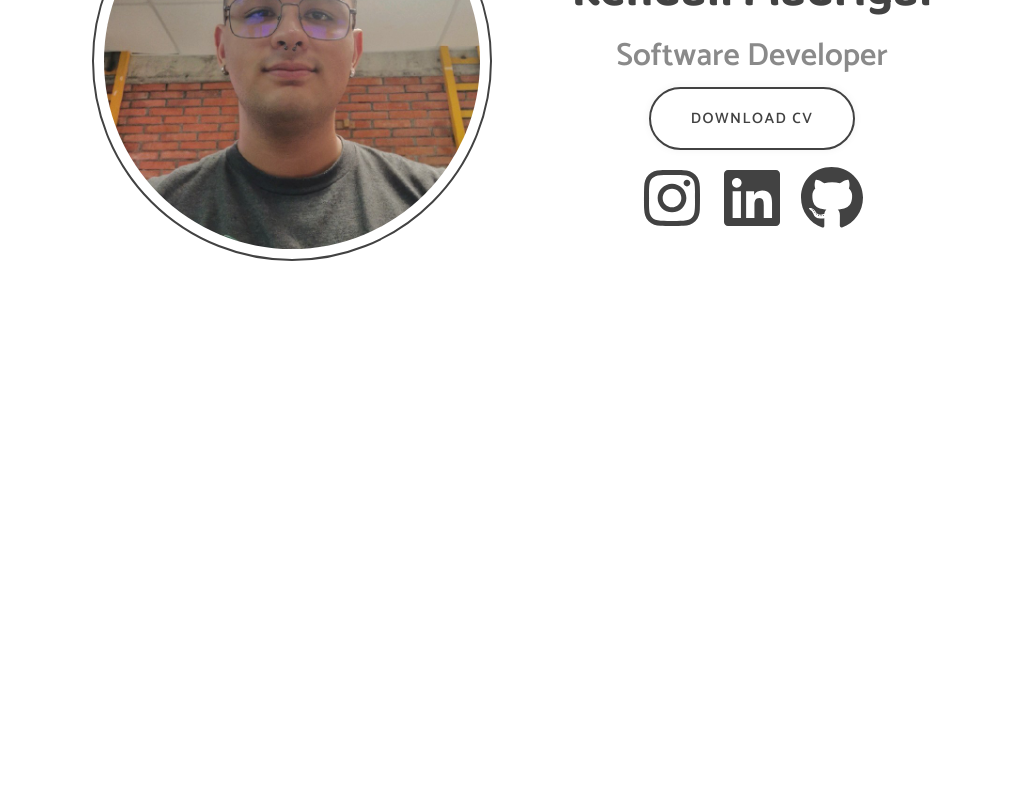
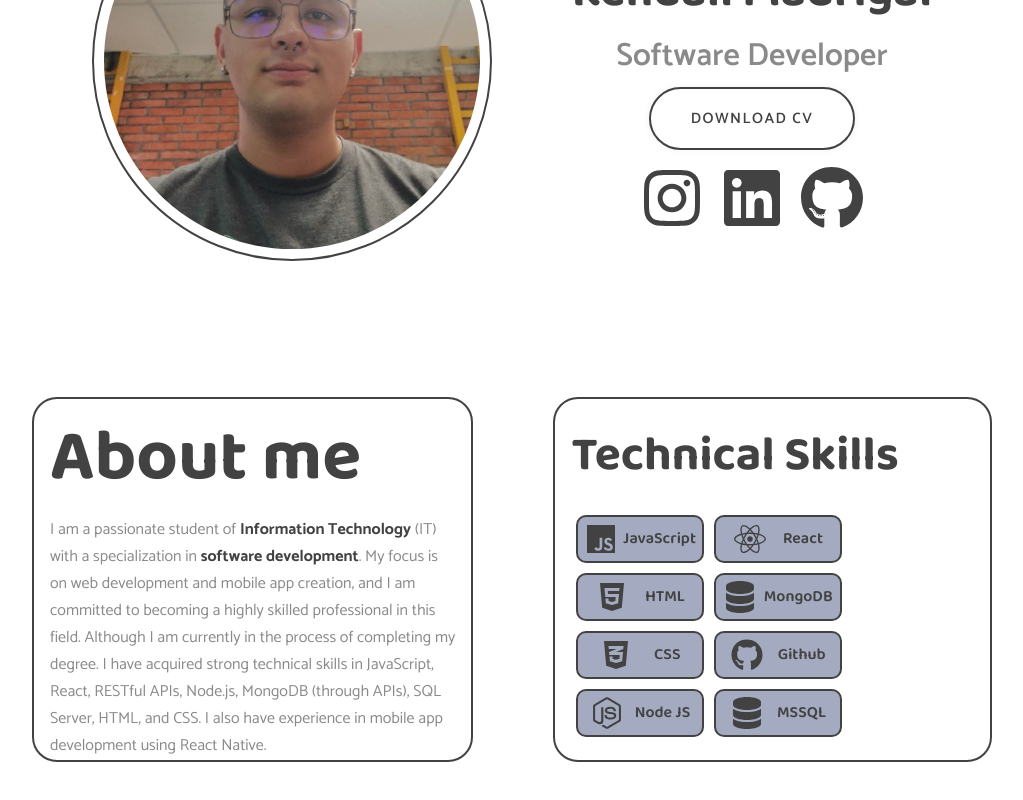
Before and after one commit to KendallMadrigal557/Portfolio, a React (Vite) app: page / in a window 1280 px wide. Shown: the part 370-1170 px from the top of the page, without its empty margins (128-1151 px from the left). Before the commit the page ends 800 px from the top, so only its background shows below. Built offline with nearby package versions, Linux system fonts and the light colour scheme.

Commit message:
Adding about section

```diff
--- a/src/App.jsx
+++ b/src/App.jsx
@@ -1,6 +1,7 @@
 import React, { useContext, useEffect } from 'react';
 import Navbar from './components/Navbar';
 import './main.css';
+import AboutSection from './components/about';
 import HomeSection from './components/home';
 import { ThemeContext } from './ThemeContext';
 
@@ -20,6 +21,7 @@ const App = () => {
         <div>
             <Navbar />
             <HomeSection />
+            <AboutSection />
         </div>
     );
 };
--- /dev/null
+++ b/src/components/about.jsx
@@ -0,0 +1,68 @@
+import React from 'react';
+import '../css/about.css';
+import IconComponentText from './icon';
+import { faJs, faReact, faHtml5, faCss3Alt, faGithub, faNodeJs } from '@fortawesome/free-brands-svg-icons';
+import { faDatabase } from '@fortawesome/free-solid-svg-icons';
+
+const AboutSection = () => {
+    const varIcons = [
+        {
+            icon: faJs,
+            text: 'JavaScript'
+        },
+        {
+            icon: faReact,
+            text: 'React'
+        },
+        {
+            icon: faHtml5,
+            text: 'HTML'
+        },
+        {
+            icon: faDatabase,
+            text: 'MongoDB'
+        },
+        {
+            icon: faCss3Alt,
+            text: 'CSS'
+        },
+        {
+            icon: faGithub,
+            text: 'Github'
+        },
+        {
+            icon: faNodeJs,
+            text: 'Node JS'
+        },
+        {
+            icon: faDatabase,
+            text: 'MSSQL'
+        }
+    ]
+    return (
+        <section id='about'>
+            <div id='about-info'>
+                <div id='title-about'>
+                    <h1>About me</h1>
+                </div>
+                <div id='info-about-me'>
+                    I am a passionate student of <strong>Information Technology</strong> (IT) with a specialization in <strong>software development</strong>. My focus is on web development and mobile app creation, and I am committed to becoming a highly skilled professional in this field.
+                    Although I am currently in the process of completing my degree. I have acquired strong technical skills in JavaScript, React, RESTful APIs, Node.js, MongoDB (through APIs), SQL Server, HTML, and CSS. I also have experience in mobile app development using React Native.
+                </div>
+            </div>
+            <div id='about-skills'>
+                <div id='skills'>
+                    <div id='skills-title'><h1>Technical Skills</h1></div>
+                    <div id='components'>
+
+                        {varIcons.map((varIcon, index) => (
+                            <IconComponentText key={varIcon.text} iconName={varIcon.icon} text={varIcon.text} />
+                        ))}
+                    </div>
+                </div>
+            </div>
+        </section>
+    )
+}
+
+export default AboutSection;
--- /dev/null
+++ b/src/components/icon.jsx
@@ -0,0 +1,14 @@
+import React from 'react';
+import { FontAwesomeIcon } from '@fortawesome/react-fontawesome';
+import '../css/about.css';
+
+const IconComponentText = ({ iconName, text }) => {
+    return (
+        <div className='icon-component'>
+            <FontAwesomeIcon className='icon-text' icon={iconName}/>
+            <p>{text}</p>
+        </div>
+    );
+};
+
+export default IconComponentText;
--- /dev/null
+++ b/src/css/about.css
@@ -0,0 +1,107 @@
+@import '../css/variables.css';
+
+section {
+    padding-top: 4vh;
+    height: 96vh;
+    margin: 0 10rem;
+    box-sizing: border-box;
+    min-height: fit-content;
+}
+
+#about {
+    display: flex;
+    flex-direction: row;
+    gap: 5rem;
+    height: 80vh;
+}
+
+#title-about {
+    text-align: center;
+    font-size: 48px;
+    font-family: 'Baloo 2';
+    color: var(--font-color);
+}
+
+#info-about-me {
+    text-align:left;
+    font-size: 1rem;
+    font-family: 'Catamaran';
+    color: var(--font-color-secondary);
+}
+
+#info-about-me strong {
+    font-weight: bold;
+    color: var(--font-color);
+}
+
+#about-info,
+#about-skills {
+    width: 50%;
+    height: 60%;
+    border-radius: 25px;
+    border: 2px solid var(--font-color);
+}
+
+#about-info {
+    display: flex;
+    flex-direction: column;
+    align-items: flex-start;
+    justify-content: center;
+    padding: 1rem;
+}
+
+#about-skills {
+
+    display: flex;
+    flex-direction: column;
+    align-items: flex-start;
+    justify-content: center;
+}
+
+#skills {
+    display: flex;
+    flex-wrap: wrap;
+    padding: 1rem;
+    justify-content: start;
+    align-items: center;
+}
+
+#components {
+    justify-content: flex-start;
+    align-items: center;
+    display: flex;
+    flex-wrap: wrap;
+}
+
+#skills-title h1{
+    text-align: start;
+    color: var(--font-color);
+    font-size: 48px;
+    font-family: 'Baloo 2';
+    padding-bottom:1rem ;
+}
+
+.icon-component {
+    display: flex;
+    height: 3rem;
+    align-items: center;
+    justify-content: space-evenly;
+    border: 2px solid var(--font-color);
+    width: 8rem;
+    border-radius: 10px;
+    background-color: var(--secondary-color);
+    color: var(--font-color);
+    margin: 5px;
+}
+
+.icon-component {
+    font-size: 600;
+    font-weight: 600;
+    font-family: 'Baloo 2';
+}
+
+.icon-text {
+    width: 2rem;
+    height: 2rem;
+    color: var(--font-color);
+}
```
